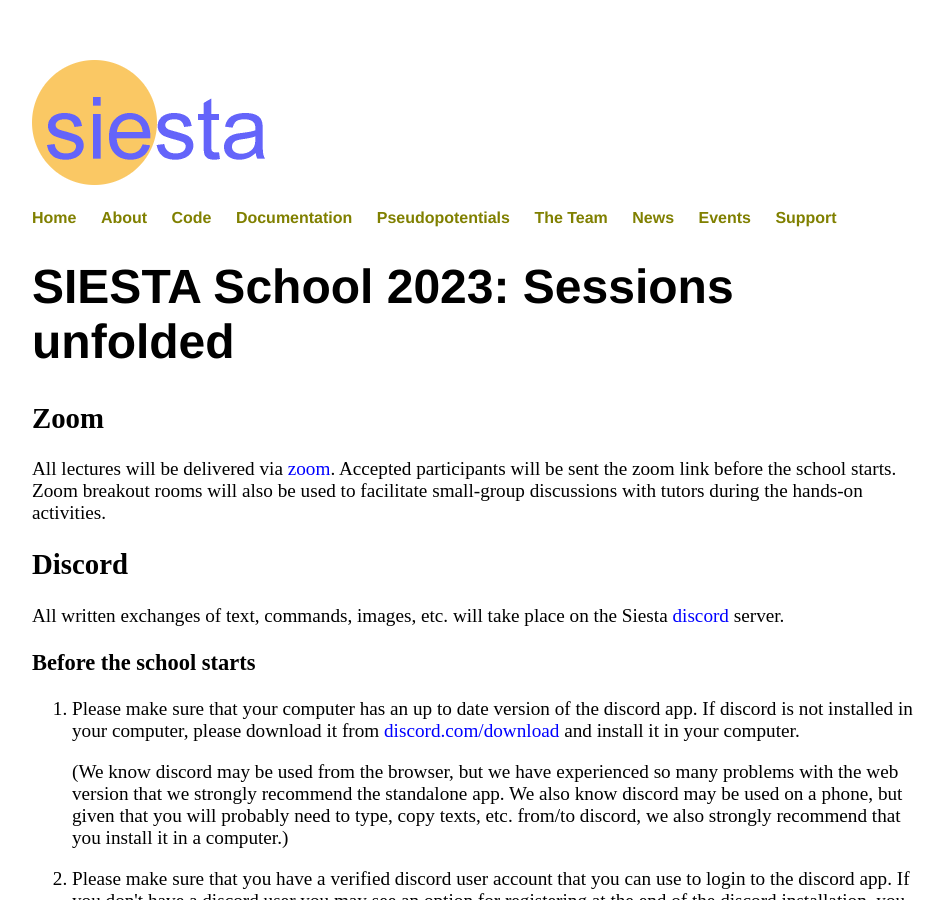
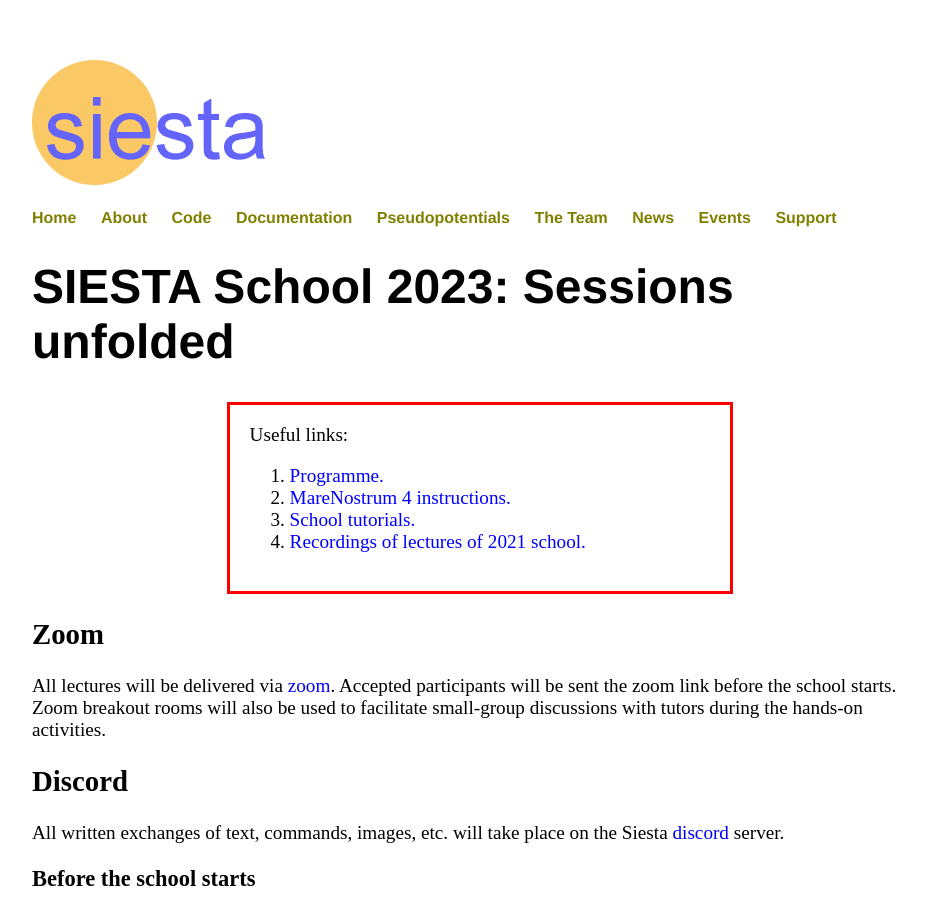
Before and after one commit to siesta-project/web-portal, a Jekyll site: the page built from events/SIESTA_School-2023/Sessions.html, in a window 1280 px wide and 900 px high. Shown: the whole window, without its empty margins (160-1104 px from the left). Built offline with Jekyll 4.4.1, drawn with Linux system fonts in a browser that asks for light colours; some of the changed text lies outside the part shown.

Commit message:
School 2023: Sessions: programme is no longer tentative; important links highlighted.

```diff
--- a/events/SIESTA_School-2023/Sessions.html
+++ b/events/SIESTA_School-2023/Sessions.html
@@ -42,6 +42,24 @@ title: "SIESTA School 2023: Sessions unfolded"
 </style>
 
 <h1>SIESTA School 2023: Sessions unfolded</h1>
+
+<div style="border-width:3px; border-style:solid; border-color:#FF0000; padding:1em; width:24em; margin:auto;">
+Useful links:
+<ol>
+<li>
+<a href="#programme">Programme.</a>
+</li>
+<li>
+<a href="MN4.html">MareNostrum 4 instructions.</a>
+</li>
+<li>
+<a href="https://docs.siesta-project.org/projects/siesta/en/school-2023/">School tutorials.</a>
+</li>
+<li>
+<a href="../SIESTA_School-2021/Lectures.html">Recordings of lectures of 2021 school.</a>
+</li>
+</ol>
+</div>
 
 
 <h2>Zoom</h2>
```
Also changed, not shown: other parts of events/SIESTA_School-2023/Sessions.html (+1 -1 lines).
